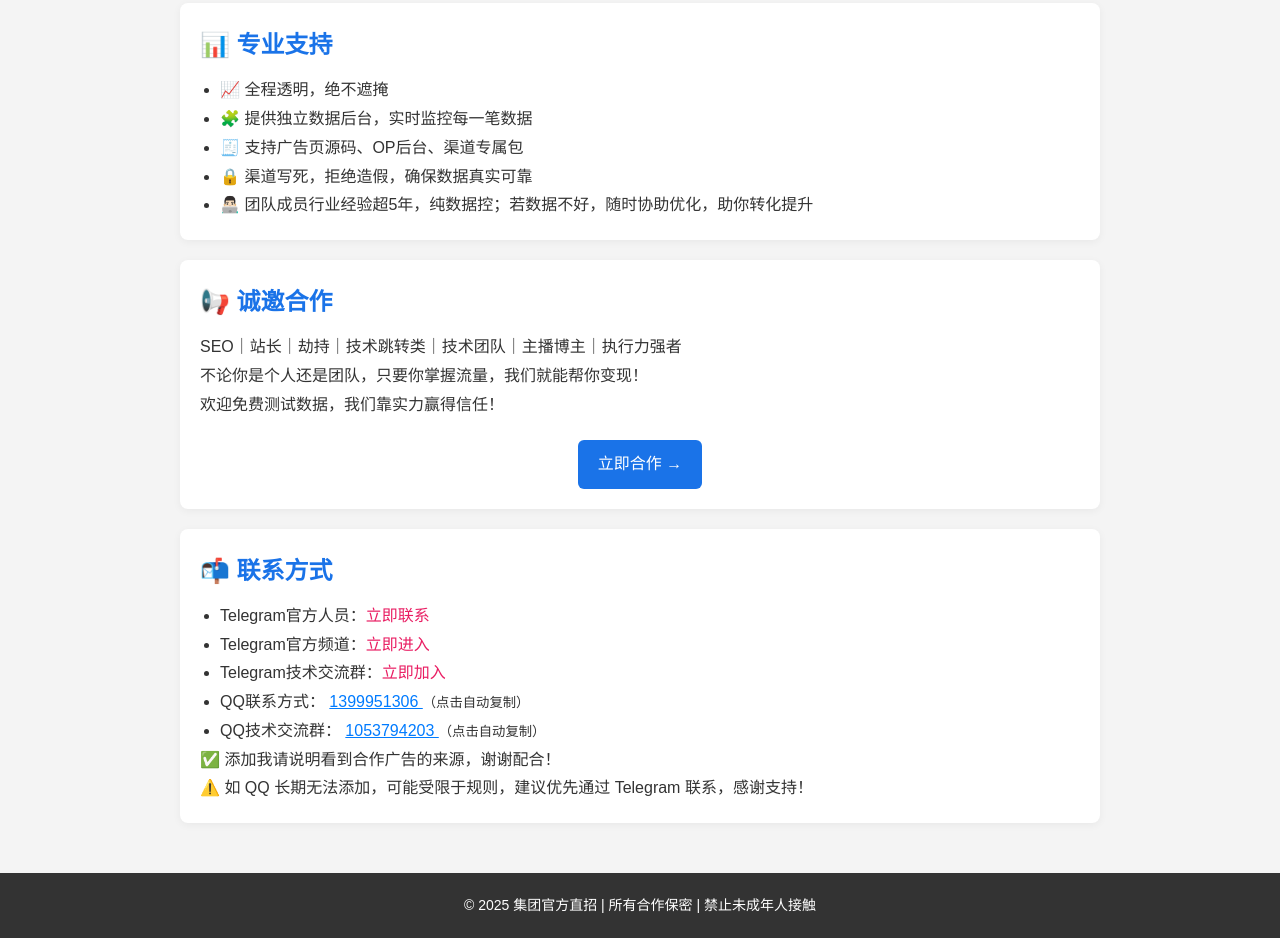
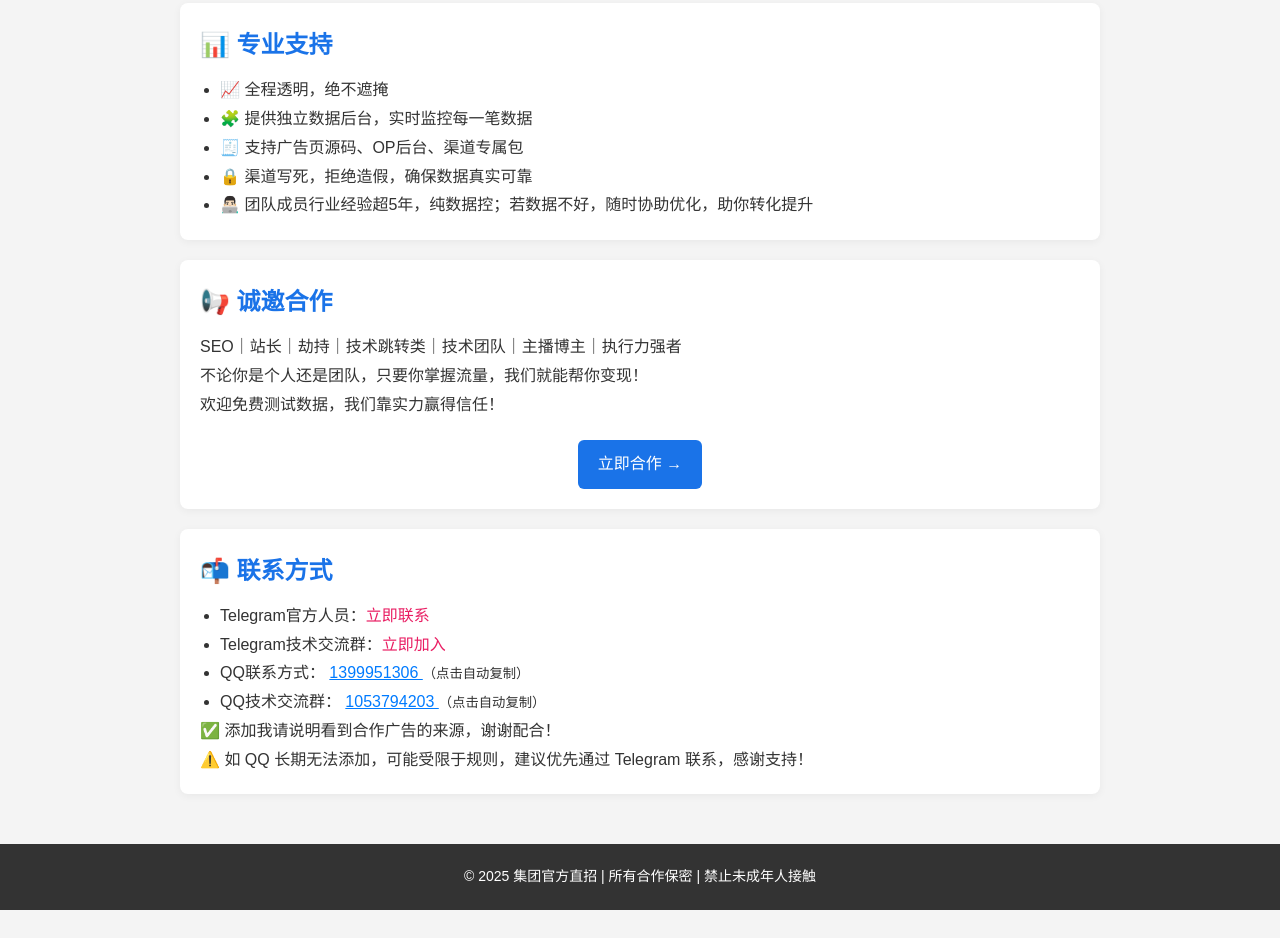
Before and after one commit to monkey1586/kaiyuan-zhaoshang, a plain HTML site: page index.html in a window 1280 px wide. Shown: the part 349-1287 px from the top of the page. After the commit the page ends 1259 px from the top, so only its background shows below. Drawn offline with Linux system fonts and the light colour scheme.

Commit message:
Update index.html

```diff
--- a/index.html
+++ b/index.html
@@ -116,7 +116,6 @@
       <h2>📬 联系方式</h2>
       <ul>
   <li>Telegram官方人员：<a href="https://t.me/m/0RMoUK3jNTk1" target="_blank">立即联系</a></li>
-  <li>Telegram官方频道：<a href="https://t.me/+zJeN-j9jxZU1MzEx" target="_blank">立即进入</a></li>
   <li>Telegram技术交流群：<a href="https://t.me/+lNZhQg8FqboyYjdl" target="_blank">立即加入</a></li>
   <li>
     QQ联系方式：
```
